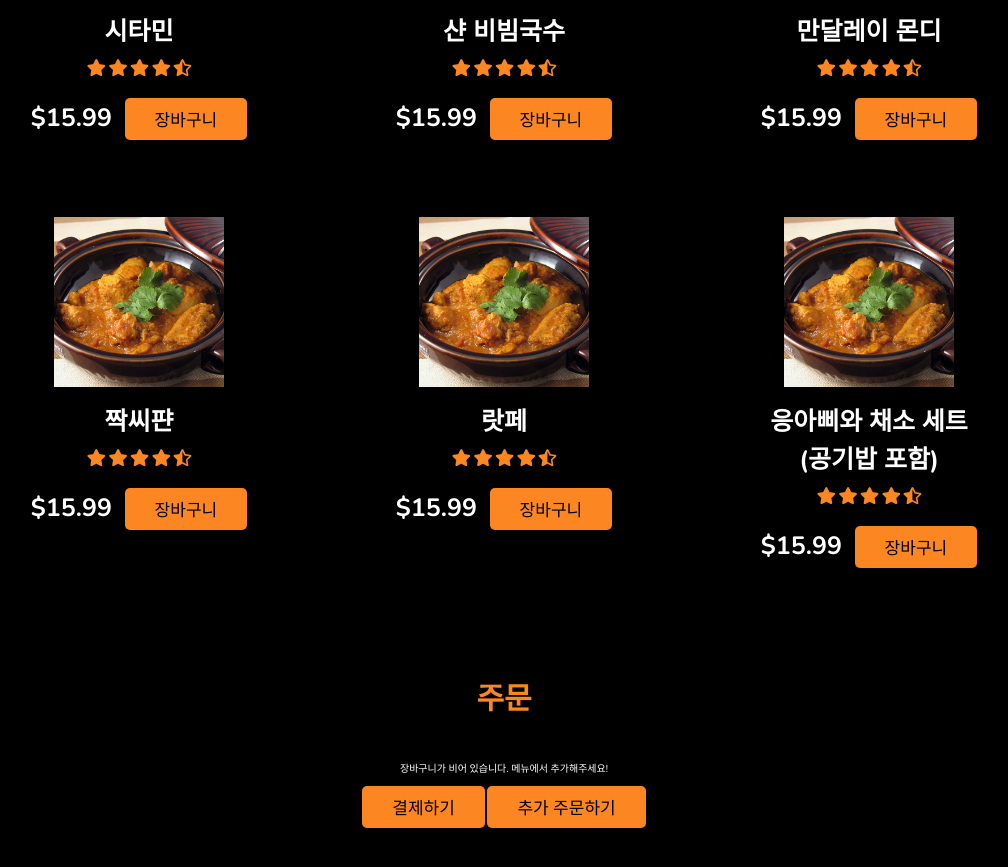
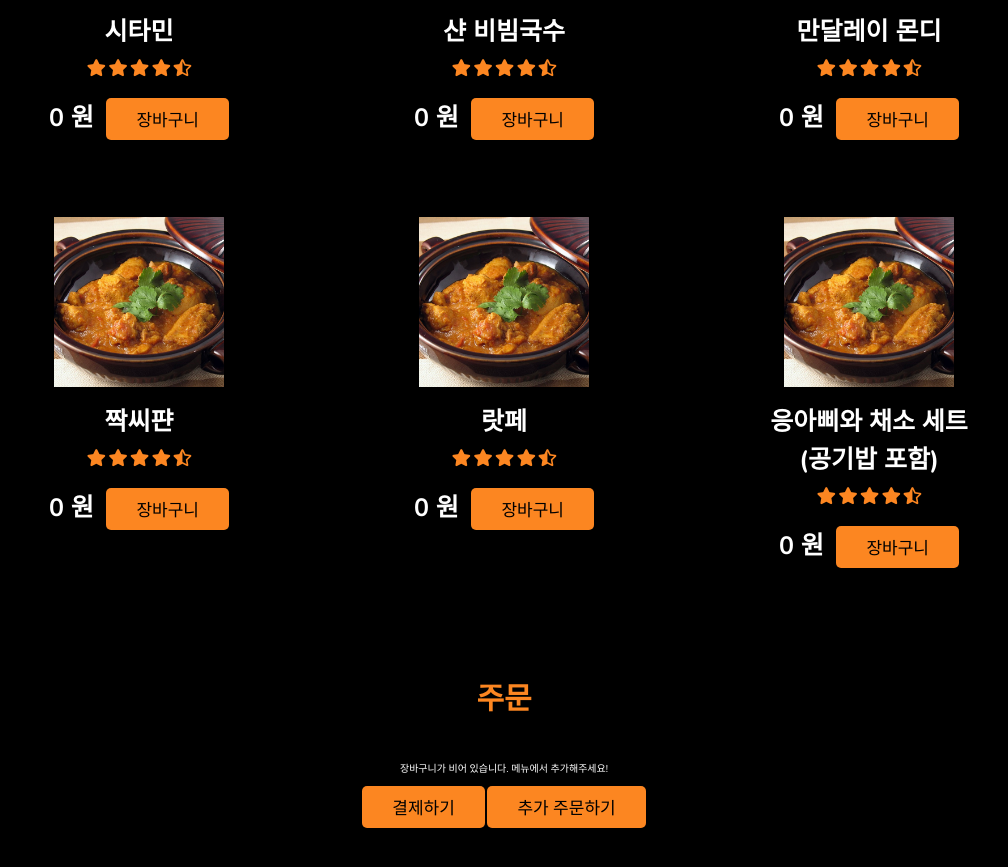
Before and after one commit to Theycallmeyui/FinalPro2, a plain HTML site: page index.html in a window 1280 px wide. Shown: the part 1822-2689 px from the top of the page, without its empty margins (136-1144 px from the left). Drawn offline with nearby package versions, Linux system fonts and the light colour scheme.

Commit message:
Update index.html

```diff
--- a/index.html
+++ b/index.html
@@ -165,7 +165,7 @@
                     <i class="fas fa-star"></i>
                     <i class="fas fa-star-half-alt"></i>
                 </div>
-                <span>$15.99</span>
+                <span>0 원</span>
                 <a href="#" class="btn add-to-cart">장바구니</a>
             </div>
 
@@ -179,7 +179,7 @@
                     <i class="fas fa-star"></i>
                     <i class="fas fa-star-half-alt"></i>
                 </div>
-                <span>$15.99</span>
+                <span>0 원</span>
                 <a href="#" class="btn add-to-cart">장바구니</a>
             </div>
 
@@ -193,7 +193,7 @@
                     <i class="fas fa-star"></i>
                     <i class="fas fa-star-half-alt"></i>
                 </div>
-                <span>$15.99</span>
+                <span>0 원</span>
                 <a href="#" class="btn add-to-cart">장바구니</a>
             </div>
 
@@ -207,7 +207,7 @@
                     <i class="fas fa-star"></i>
                     <i class="fas fa-star-half-alt"></i>
                 </div>
-                <span>$15.99</span>
+                <span>0 원</span>
                 <a href="#" class="btn add-to-cart">장바구니</a>
             </div>
 
@@ -221,7 +221,7 @@
                     <i class="fas fa-star"></i>
                     <i class="fas fa-star-half-alt"></i>
                 </div>
-                <span>$15.99</span>
+                <span>0 원</span>
                 <a href="#" class="btn add-to-cart">장바구니</a>
             </div>
 
@@ -236,7 +236,7 @@
                     <i class="fas fa-star"></i>
                     <i class="fas fa-star-half-alt"></i>
                 </div>
-                <span>$15.99</span>
+                <span>0 원</span>
                 <a href="#" class="btn add-to-cart">장바구니</a>
             </div>
 
```
